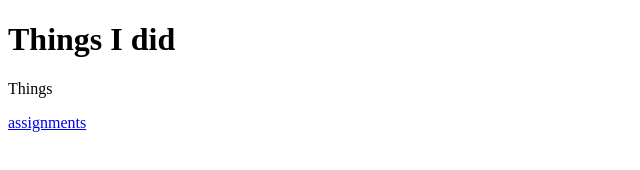
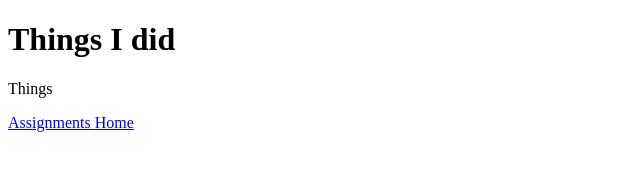
Before and after one commit to ajaychaudhary1124/website-2, a plain HTML site: page pages/experience.html in a window 1280 px wide. Shown: the full height of the page, 0-640 px from the left. Drawn offline with Linux system fonts and the light colour scheme.

Commit message:
Changed and added stuff

```diff
--- a/pages/experience.html
+++ b/pages/experience.html
@@ -7,6 +7,7 @@
 
 <h1>Things I did</h1>
 <p>Things</p>
-<a href="assigments.html"> assignments </a>
+<a href="assigments.html"> Assignments </a>
+<a href="../index.html"> Home </a>
 </body>
 </html>
```
Also changed, not shown: pages/assigments.html (+1 -1 lines).
